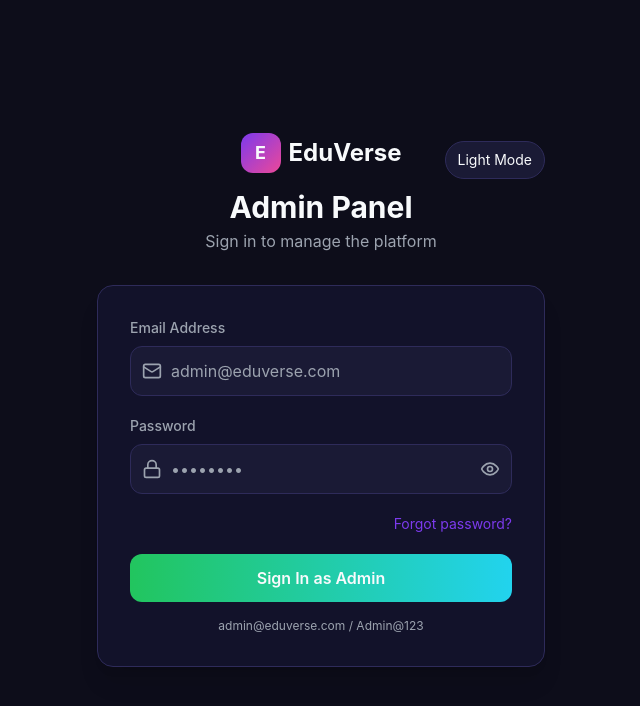
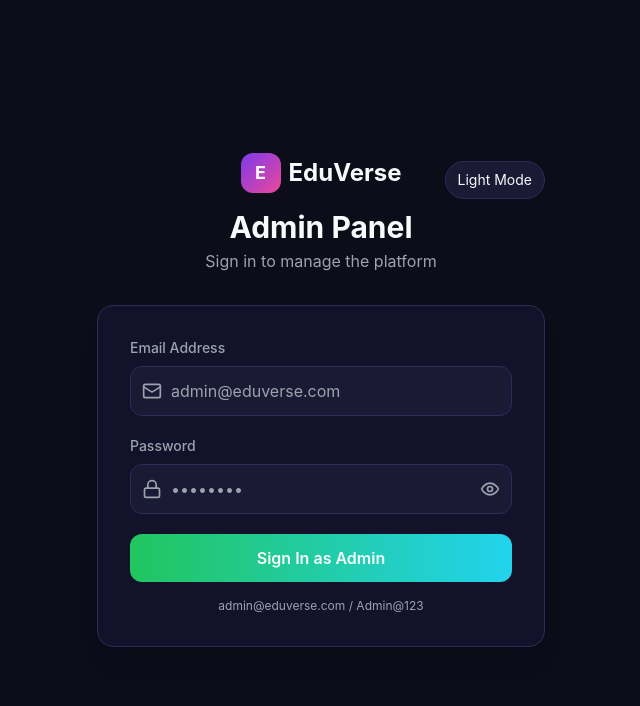
Before and after one commit to Tewodros-Getnet/EduVerse, a React (Vite) app in the folder admin-frontend/: page /login in a window 1280 px wide. Shown: the top 706 px of the page, without its empty margins (319-959 px from the left). Built offline with nearby package versions, Linux system fonts and the light colour scheme; no server answers.

Commit message:
ggggggggggggg

```diff
--- a/admin-frontend/src/pages/Login.jsx
+++ b/admin-frontend/src/pages/Login.jsx
@@ -66,17 +66,6 @@ export default function Login() {
                             </div>
                         </div>
 
-                        <div className="flex items-center justify-end">
-                            <a
-                                href={`${import.meta.env.VITE_STUDENT_URL || 'http://localhost:5173'}/forgot-password`}
-                                target="_blank"
-                                rel="noopener noreferrer"
-                                className="text-sm text-[var(--accent-primary)] hover:text-[var(--accent-secondary)] transition-colors"
-                            >
-                                Forgot password?
-                            </a>
-                        </div>
-
                         <button type="submit" disabled={loading}
                             className="w-full py-3 rounded-xl font-semibold text-[var(--text)] bg-gradient-to-r from-green-500 to-cyan-400 hover:opacity-90 transition disabled:opacity-50">
                             {loading ? 'Signing in...' : 'Sign In as Admin'}
```
